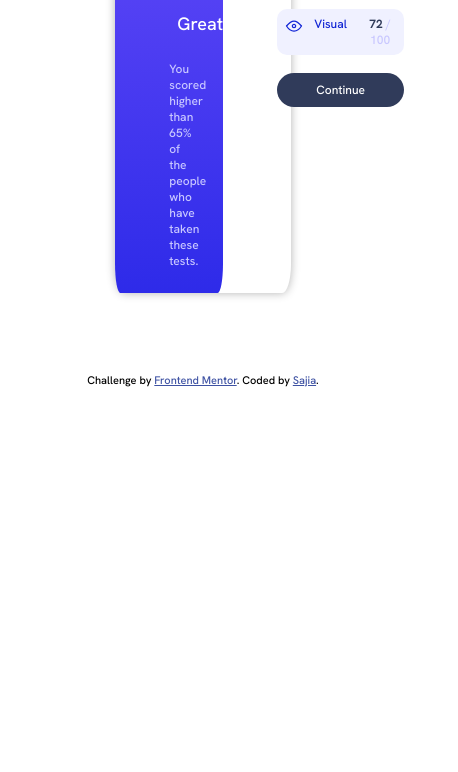
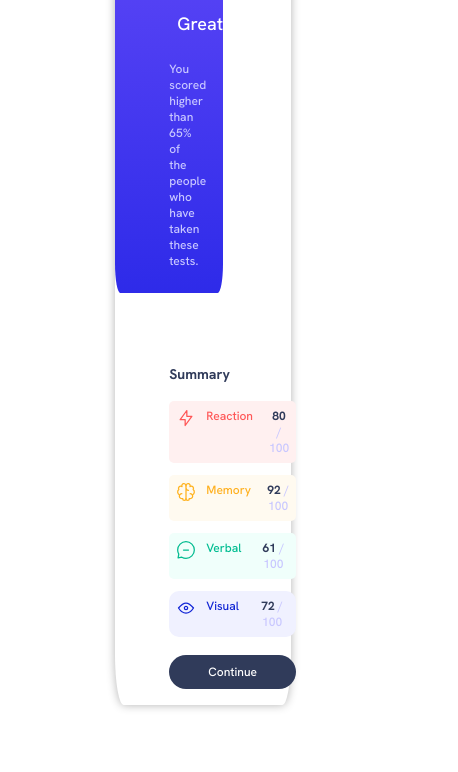
Before and after one commit to sajia-h/results-summary, a plain HTML site: page index.html in a window 390 px wide. Shown: the part 377-1149 px from the top of the page, 458 px wide, since content can reach past the window. Before the commit the page ends 844 px from the top, so only its background shows below. Drawn offline with Linux system fonts and the light colour scheme.

Commit message:
adding responsiveness

```diff
--- a/style.css
+++ b/style.css
@@ -333,16 +333,22 @@ button:focus {
   outline: orange 5px auto;
 }
 
-@media only screen and (max-width: 460px) {
-  /* For mobile phones: */
-  .menu,
-  .main,
-  .right {
-    width: 100%;
+@media only screen and (max-width: 650px) {
+  body{
+      height: auto;
   }
-
-  .circle {
-    background-image: linear-gradient(var(--viblue), var(--persblue));
-    max-width: 5rem;
+  .container1{
+      flex-direction: column;
+      width: 100%;
+      border-radius: 0;
+  }
+  .card-r{
+      border-top-left-radius: 0;
+      border-top-right-radius: 0;
+  }
+  .attribution{
+      position: relative;
+      bottom: unset;
+      margin-top: 20px;
   }
 }
```
